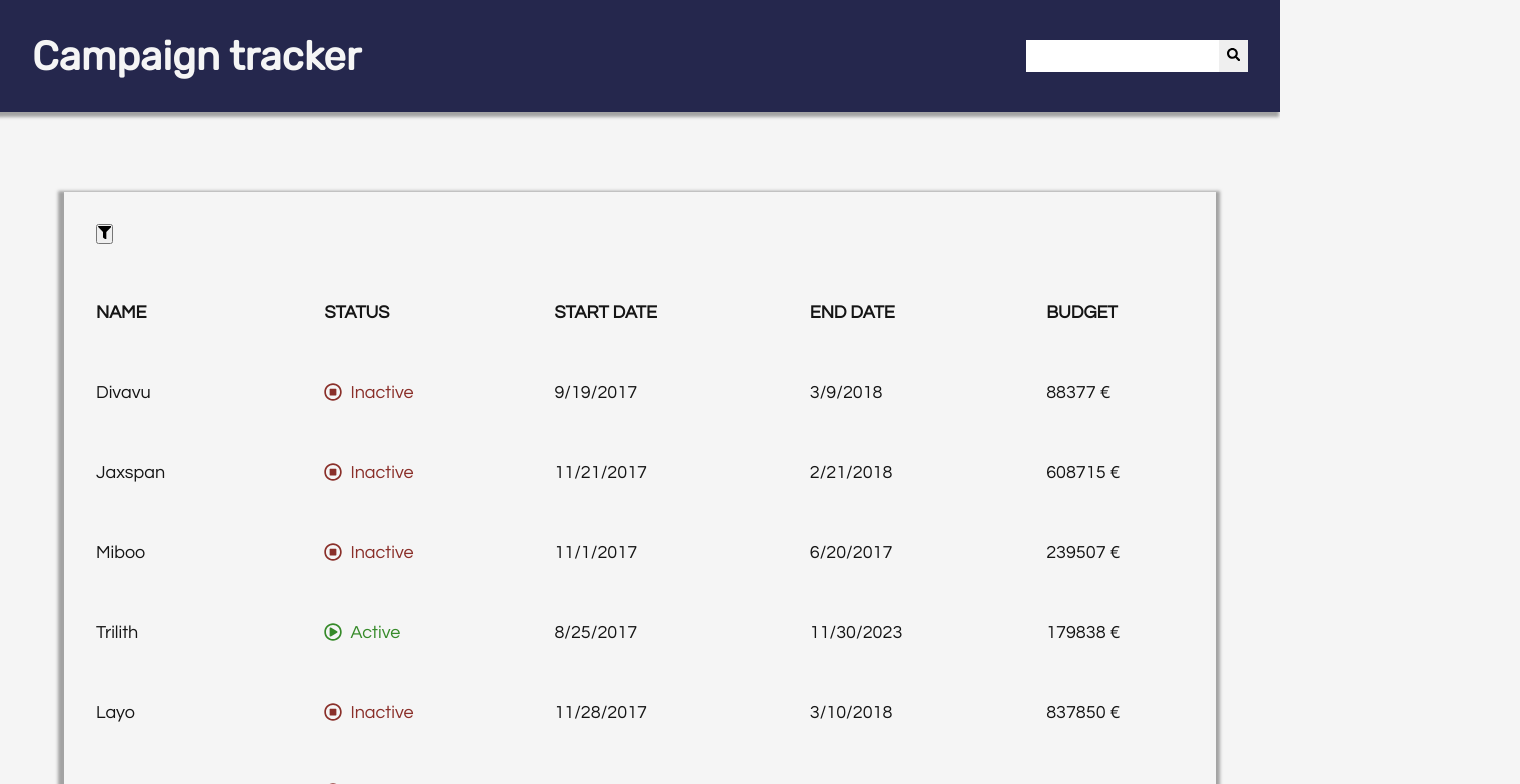
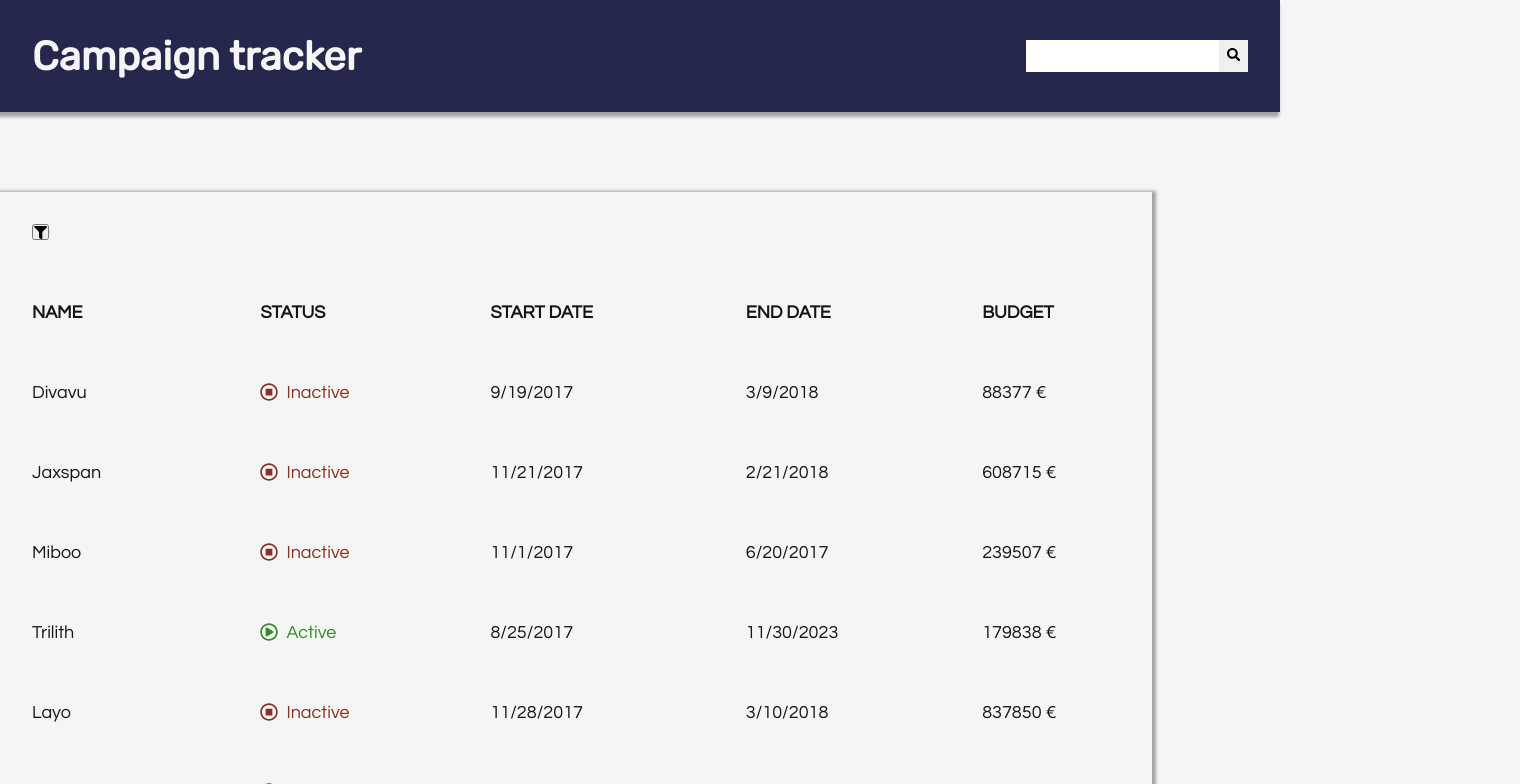
Before and after one commit to Heini-Maria/campaign-tracker, a React app: page / in a window 1280 px wide. Shown: the top 784 px of the page, 1520 px wide, since content can reach past the window. Built offline with nearby package versions, Linux system fonts and the light colour scheme.

Commit message:
playing with the filterform sidebar

```diff
--- a/src/App.css
+++ b/src/App.css
@@ -37,9 +37,8 @@ h1 {
   font-size: 2.5rem;
 }
 .app {
-  display: flex;
-  align-items: center;
-  flex-direction: column;
+  width: 100%;
+  padding-right: 15rem;
 }
 header {
   width: 100vw;
@@ -75,13 +74,13 @@ table {
   border-collapse: collapse;
 }
 .campaignTable {
-  width: 90vw;
+  width: 90%;
   margin-top: 5rem;
   box-shadow: -1px 4px 3px 5px rgba(95,95,95,0.54);
 -webkit-box-shadow: -1px 4px 3px 5px rgba(95,95,95,0.54);
 -moz-box-shadow: -1px 4px 3px 5px rgba(95,95,95,0.54);
 }
-.campaignTable thead {
+.filter{
   padding: 2rem;
   height: 5rem;
   display: flex;
--- a/src/App.tsx
+++ b/src/App.tsx
@@ -3,6 +3,7 @@ import { data } from "./Utils/data";
 import "App.css";
 import Header from "./Components/Header";
 import CampaignTable from "./Components/CampaignTable";
+import DateFilterForm from "./Components/DateFilterForm";
 
 function App() {
   const [campaigns, setCampaigns] = useState([]);
--- a/src/Components/CampaignTable.tsx
+++ b/src/Components/CampaignTable.tsx
@@ -6,7 +6,7 @@ import { Campaign, CampaignsProps } from "../Utils/types";
 function Table({ campaigns }: CampaignsProps) {
   return (
     <table className="campaignTable">
-      <thead><tr><Filter /></tr></thead>
+      <Filter />
       <tbody>
         <tr>
           <th>Name</th>
--- a/src/Components/Filter.tsx
+++ b/src/Components/Filter.tsx
@@ -9,7 +9,7 @@ function Filter() {
     setVisible(!visible);
   };
   return (
-    <div>
+    <div className="filter">
       <button type="button" onClick={toggleFilterForm}>
         <FaFilter />
       </button>
```
